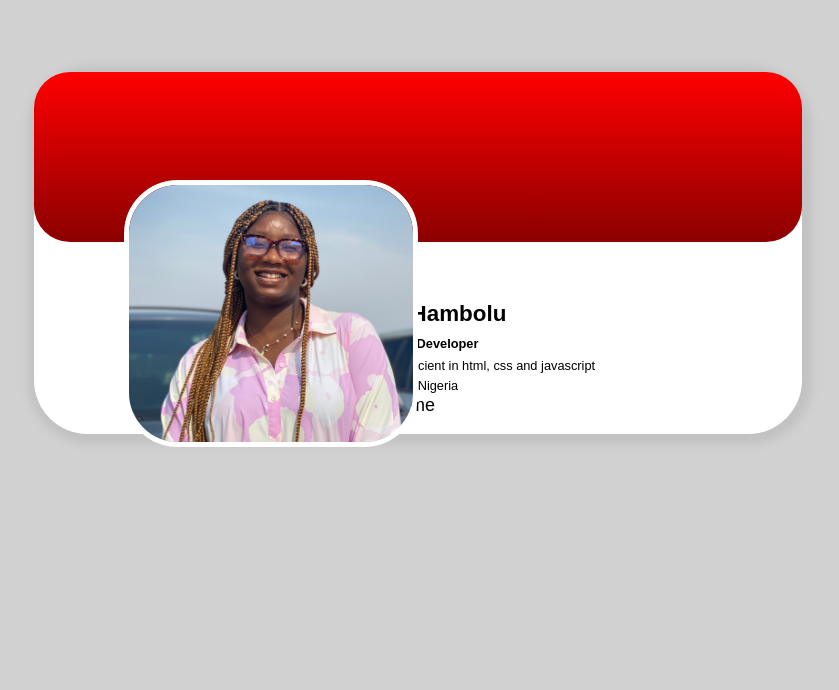
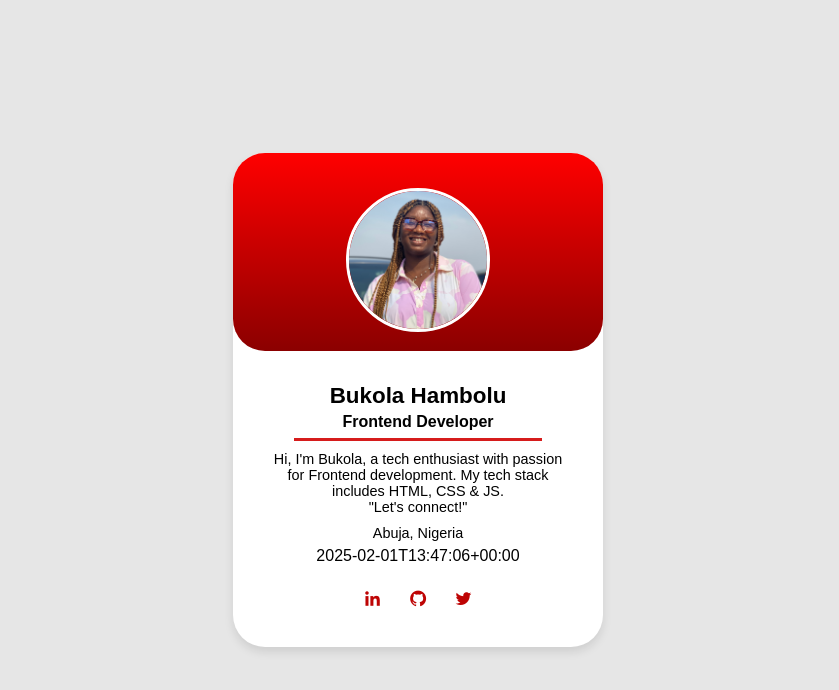
Before and after one commit to Bookie212/Profile-Card, a plain HTML site: page index.html in a window 1280 px wide. Shown: the whole page, without its empty margins (222-1061 px from the left). Drawn offline with nearby package versions, Linux system fonts and the light colour scheme.

Commit message:
My profile card

```diff
--- a/index.css
+++ b/index.css
@@ -1,70 +1,110 @@
-body {
+* {
   margin: 0;
   padding: 0;
+  box-sizing: border-box;
   font-family: Arial, Helvetica, sans-serif;
-  font-size: 1.125rem;
-  background-color: rgb(209, 209, 209);
+}
+
+body {
+  height: 100vh;
+  display: flex;
+  align-items: center;
+  justify-content: center;
+  background-color: rgb(230, 230, 230);
 }
 
 main {
-  margin: 0 auto;
-  width: 60%;
-  margin-top: 4em;
-  border: none;
-  box-shadow: 2px 2px 8px 8px rgb(194, 194, 194);
-  border-radius: 3em;
+  display: flex;
+  flex-direction: column;
+  align-items: center;
+  width: 70%;
+  background-color: white;
+  border-radius: 2em;
+  padding: 2em;
+  box-shadow: 0 5px 10px rgba(0, 0, 0, 0.1);
+  position: relative;
+}
+
+main::before {
+  content: '';
+  position: absolute;
+  height: 40%;
+  width: 100%;
+  top: 0;
+  left: 0;
+  border-radius: 2em;
+  background-image: linear-gradient(to bottom, red, darkred);
 }
 
 .image-container {
-  width: 100%;
-  min-height: 170px;
-  background-image: linear-gradient(to bottom, red, darkred);
-  margin: 0;
-  text-align: center;
-  border-radius: 2em;
-  z-index: 1;
   position: relative;
+  height: 150px;
+  width: 150px;
+  border-radius: 50%;
+  padding: 3px;
+  margin-bottom: 1em;
 }
 
 .image-container img {
-  width: 37%;
-  border: .3em solid white;
-  border-radius: 3em;
-  position: absolute;
-  top: 6em;
-  right: 0;
-  left: 5em;
+  height: 100%;
+  width: 100%;
+  object-fit: cover;
+  border-radius: 50%;
+  border: 3px solid white;
 }
 
 section {
-  width: 100%;
-  background-color: white;
-  margin: 0;
+  display: flex;
+  flex-direction: column;
+  align-items: center;
+  margin-top: 2em;
   text-align: center;
-  margin-top: -1.7em;
-  padding-top: 5em;
-  padding-bottom: 1em;
-  border-bottom-left-radius: 3em;
-  border-bottom-right-radius: 3em;
 }
 
-section h3,
-section p{
-  margin: 0;
+section h3 {
+  font-size: 1.4rem;
+  font-weight: 700;
 }
 
-h3 {
-  font-size: 1.4rem;
+section .job {
+  font-size: 1rem;
+  font-weight: 600;
+  margin-top: .3em;
+  border-bottom: .2em solid rgb(214, 28, 28);
+  padding: 0 3em .4em 3em;
 }
 
-.job {
-  font-size: .8rem;
-  font-weight: 600;
+section .info {
   margin-top: .7em;
-  padding-bottom: .3em;
+  font-size: .9rem;
 }
 
-.info {
-  font-size: .8rem;
-  padding: .2em;
+section .current-time {
+  margin-top: .4em;
 }
+
+nav {
+  display: flex;
+  align-items: center;
+  margin-top: 1em;
+}
+
+nav a {
+  display: flex;
+  align-items: center;
+  justify-content: center;
+  color: rgb(190, 4, 4);
+  font-size: 1.2rem;
+  margin: 0 .3em;
+  height: 34px;
+  width: 34px;
+  border-radius: 50%;
+  text-decoration: none;
+}
+
+@media (min-width: 600px) {
+  main {
+    max-width: 370px;
+    width: 100%;
+  }
+}
--- a/index.html
+++ b/index.html
@@ -6,6 +6,8 @@
   <title>My Profile Card</title>
 
   <link rel="stylesheet" href="index.css">
+
+  <link href='https://unpkg.com/boxicons@2.1.4/css/boxicons.min.css' rel='stylesheet'>
 </head>
 <body>
   <main>
@@ -17,16 +19,28 @@
       <h3 data-testid="fullName">Bukola Hambolu</h3>
       <p class="job" data-testid="jobTitle">Frontend Developer</p>
 
-      <p class="info" data-testid="shortBio">A Frontend developer with proficient in html, css and javascript</p>
+      <p class="info" data-testid="shortBio">Hi, I'm Bukola, a tech enthusiast with passion for Frontend
+        development. My tech stack includes HTML, CSS & JS.<br>"Let's connect&#x21;"
+      </p>
       <p class="info" data-testid="currentLocation">Abuja, Nigeria</p>
+      <p class="current-time js-current-time" data-testid="currentTimeUTC"></p>
       <nav>
-        <a href="http://linkedin.com/in/bukola-hambolu-71a581209" data-testid="socialLinks"></a>
-        <a href="https://github.com/bookie212/" data-testid="socialLinks"></a>
-        <a href="https://x.com/bookey082/" data-testid="socialLinks"></a>
+        <a href="http://linkedin.com/in/bukola-hambolu-71a581209" data-testid="socialLinks">
+          <i class='bx bxl-linkedin'></i>
+        </a>
+        <a href="https://github.com/bookie212/" data-testid="socialLinks">
+          <i class='bx bxl-github'></i>
+        </a>
+        <a href="https://x.com/bookey082/" data-testid="socialLinks">
+          <i class='bx bxl-twitter'></i>
+        </a>
       </nav>
-      <p data-testid="currentTimeUTC">time</p>
+
     </section>
 
   </main>
 </body>
+
+<script src="https://unpkg.com/dayjs@1.11.10/dayjs.min.js"></script>
+<script type="module" src="index.js"></script>
 </html>
--- /dev/null
+++ b/index.js
@@ -0,0 +1,4 @@
+const currentTime = dayjs();
+
+document.querySelector('.js-current-time')
+  .innerHTML = currentTime.format();
```
Also changed, not shown: Iindex.js (deleted).
